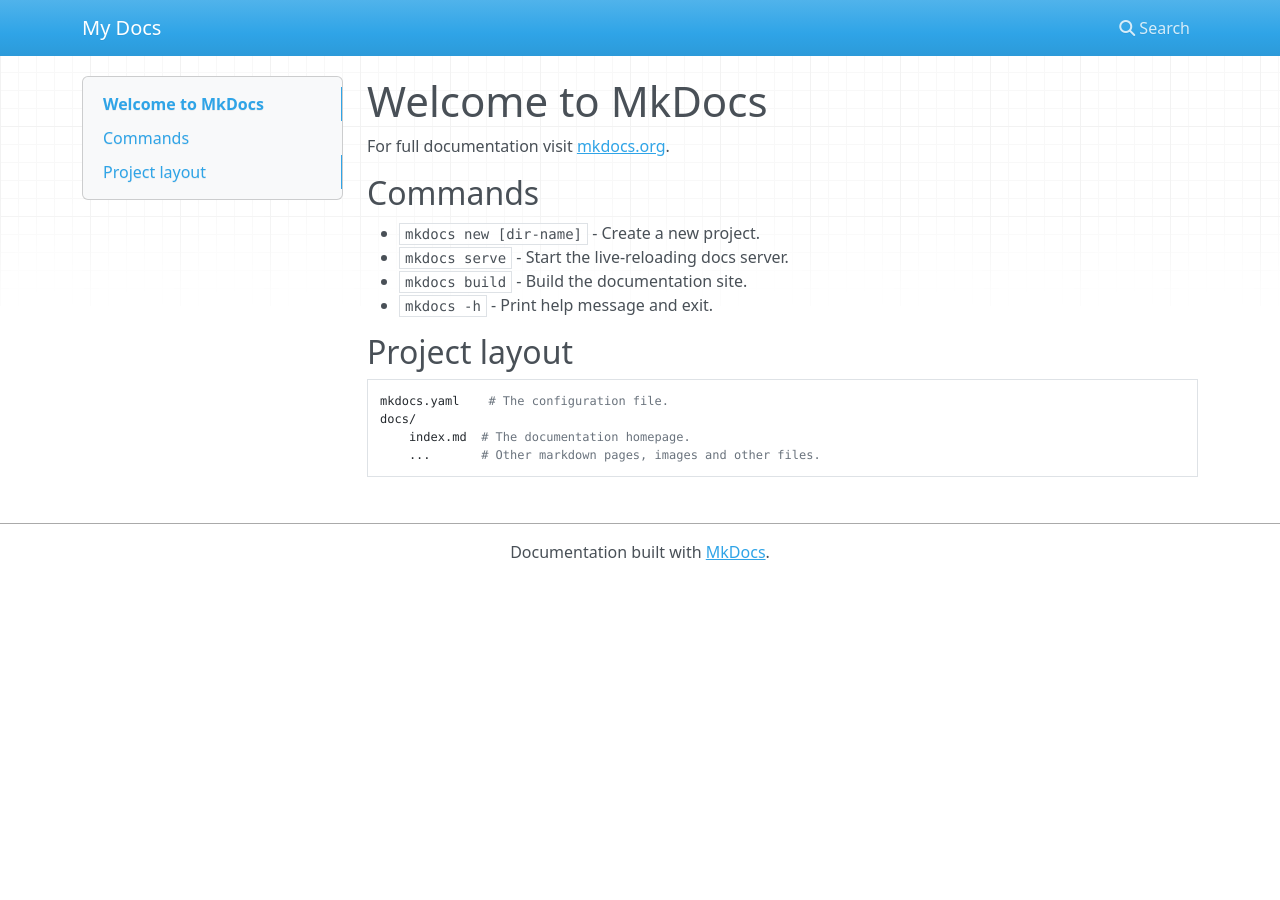
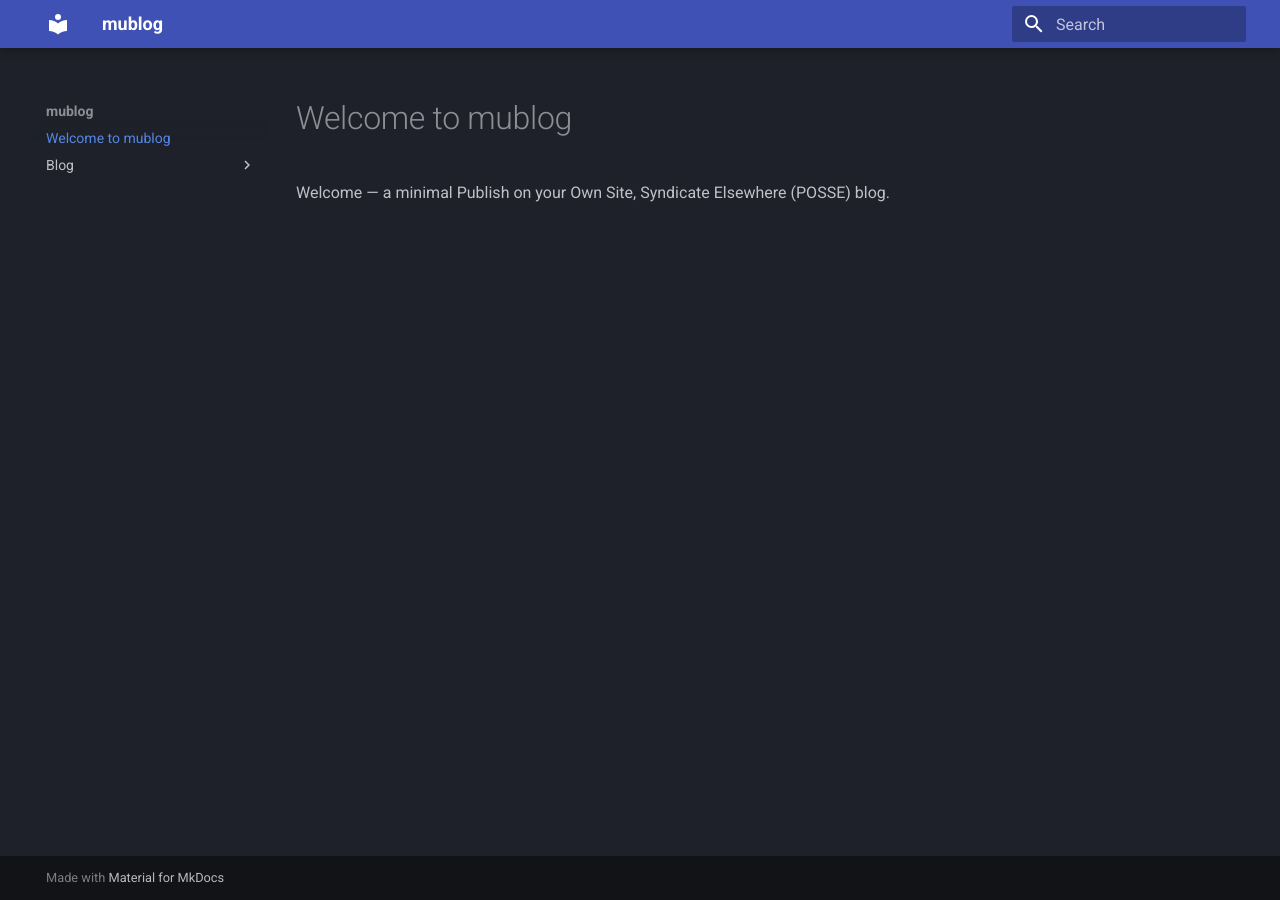
Before and after one commit to covingtron/mublog, an MkDocs documentation site: the page built from docs/index.md, in a window 1280 px wide. Built offline with MkDocs 1.6.1 and Material for MkDocs 9.7.7, drawn with Linux system fonts in a browser that asks for light colours; nearby versions of some CDN libraries.

Commit message:
Configure blog

```diff
--- a/docs/index.md
+++ b/docs/index.md
@@ -1,17 +1,3 @@
-# Welcome to MkDocs
+# Welcome to mublog
 
-For full documentation visit [mkdocs.org](https://www.mkdocs.org).
-
-## Commands
-
-* `mkdocs new [dir-name]` - Create a new project.
-* `mkdocs serve` - Start the live-reloading docs server.
-* `mkdocs build` - Build the documentation site.
-* `mkdocs -h` - Print help message and exit.
-
-## Project layout
-
-    mkdocs.yaml    # The configuration file.
-    docs/
-        index.md  # The documentation homepage.
-        ...       # Other markdown pages, images and other files.
+Welcome — a minimal Publish on your Own Site, Syndicate Elsewhere (POSSE) blog.
--- a/mkdocs.yaml
+++ b/mkdocs.yaml
@@ -1 +1,13 @@
-site_name: My Docs
+site_name: mublog
+site_url: https://cov.ing/blog
+theme:
+    name: material
+    palette:
+        scheme: slate
+        primary: 'indigo'
+        accent: 'teal'
+    font:
+        text: 'Roboto'
+        code: 'JetBrains Mono'
+plugins:
+    - search
```
Also changed, not shown: DONE.md (+39 -0 lines), docs/blog/index.md (added, +3 -0 lines).
